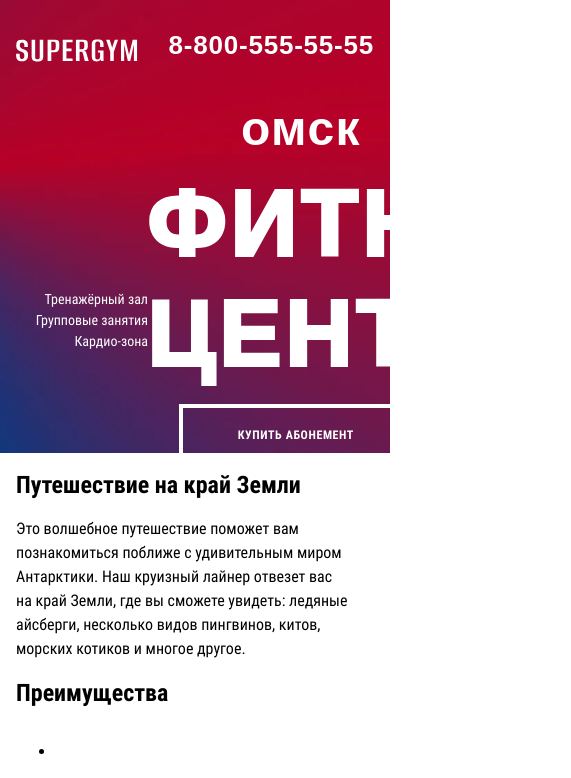
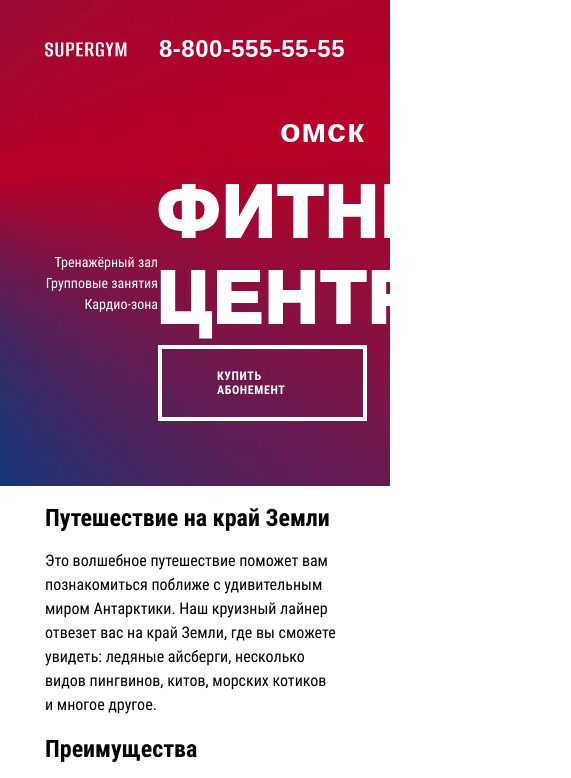
Before and after one commit to Cashkacaca/Fitness-Accelerator, a website: page source/index.html in a window 390 px wide. Shown: the top 778 px of the page, 571 px wide, since content can reach past the window. Drawn offline with nearby package versions, Linux system fonts and the light colour scheme; files that its build step writes are made by us from their sources; files whose address does not match are found by name.

Commit message:
Делаю leading tablet

```diff
--- a/source/sass/blocks/leading.scss
+++ b/source/sass/blocks/leading.scss
@@ -7,6 +7,10 @@
   margin: 0 auto;
   padding: 51px 0;
   display: flex;
+
+  @media (max-width: $vp-1199) {
+    padding: 82px 0;
+  }
 }
 
 .leading__text-wrap {
@@ -15,6 +19,13 @@
   grid-template-columns: 132px 265px;
   grid-template-rows: 30.4% auto 26.4%;
   align-items: center;
+
+  @media (max-width: $vp-1199) {
+    margin-right: 32px;
+    grid-template-columns: 113px 209px;
+    grid-template-rows: 23.5% auto 26.4%;
+    align-items: flex-start;
+  }
 }
 
 h1.leading__heading {
@@ -31,6 +42,10 @@ h1.leading__heading {
 
   grid-column: 2 / 3;
   grid-row: 2 / 3;
+
+  @media (max-width: $vp-1199) {
+    font-size: 72px;
+  }
 }
 
 .leading__city {
@@ -48,6 +63,14 @@ h1.leading__heading {
   grid-column: 2 /3;
   grid-row: 1 / 2;
   align-self: end;
+
+  @media (max-width: $vp-1199) {
+    margin-right: 2px;
+    padding: 22px 0 0;
+    align-self: center;
+    font-size: 34px;
+    line-height: 1.2;
+  }
 }
 
 .leading__list {
--- a/source/sass/blocks/main-nav.scss
+++ b/source/sass/blocks/main-nav.scss
@@ -13,4 +13,11 @@
   line-height: 1.2;
   letter-spacing: 0.03em;
   color: $color-default-white;
+
+  @media (max-width: $vp-1199) {
+    font-weight: 700;
+    font-size: 24px;
+    line-height: 1.2;
+    letter-spacing: 0.02em;
+  }
 }
--- a/source/sass/blocks/page-header.scss
+++ b/source/sass/blocks/page-header.scss
@@ -1,6 +1,6 @@
 .page-header {
- position: absolute;
- top: 0;
+  position: absolute;
+  top: 0;
 }
 
 .page-header__inner {
@@ -10,8 +10,18 @@
   display: flex;
   justify-content: space-between;
   align-items: center;
+
+  @media (max-width: $vp-1199) {
+    padding: 35px 0;
+  }
 }
 
 .page-header__logo {
   margin-bottom: -10px;
+
+  @media (max-width: $vp-1199) {
+    margin-top: -9px;
+    width: 82px;
+    height: 17px;
+  }
 }
--- a/source/sass/global/container.scss
+++ b/source/sass/global/container.scss
@@ -8,11 +8,15 @@
     padding: 0 32px;
   }
 
-  @include vp-1023 {
-    padding: 0 24px;
+  @media (max-width: $vp-1199) {
+    padding: 0 45px;
   }
 
-  @include vp-767 {
-    padding: 0 16px;
-  }
+  // @include vp-1023 {
+  //   padding: 0 24px;
+  // }
+
+  // @include vp-767 {
+  //   padding: 0 16px;
+  // }
 }
--- a/source/sass/variables.scss
+++ b/source/sass/variables.scss
@@ -52,6 +52,7 @@ $vp-320:                            320px;
 $vp-375:                            375px;
 $vp-768:                            768px;
 $vp-1024:                           1024px;
+$vp-1199:                           1199px;
 $vp-1280:                           1280px;
 $vp-1440:                           1440px;
 $vp-1920:                           1920px;
```
Also changed, not shown: build/css/style.css, build/css/style.min.css, 1 other file.
